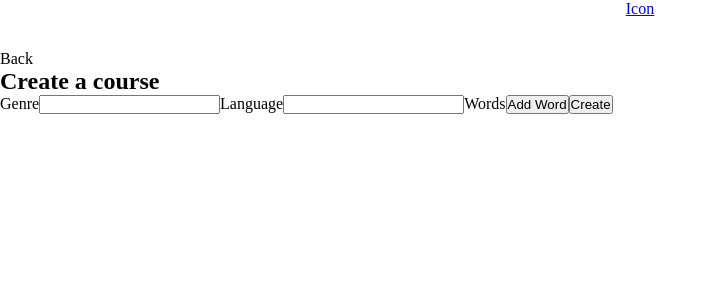
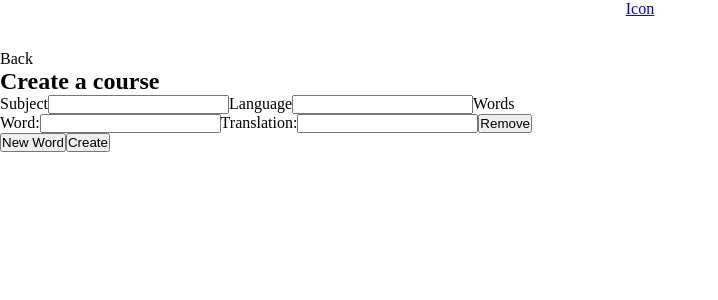
Before and after one commit to Cralcas/react-vocabulary-app, a React (Vite) app: page /create-course in a window 1280 px wide. Shown: the top 300 px of the page, without its empty margins (0-718 px from the left). Built offline with nearby package versions, Linux system fonts and the light colour scheme.

Commit message:
Navigate back to home from create course

```diff
--- a/src/components/CourseTable.tsx
+++ b/src/components/CourseTable.tsx
@@ -8,7 +8,7 @@ export const CourseTable = ({ course }: ICourseTableProps) => {
   return (
     <section>
       <h2>{course.language}</h2>
-      <h3>{course.genre}</h3>
+      <h3>{course.subject}</h3>
       <table>
         <thead>
           <tr>
--- a/src/components/Form.tsx
+++ b/src/components/Form.tsx
@@ -1,9 +1,10 @@
 import { ChangeEvent, FormEvent, useState } from "react";
 import { Course } from "../models/Course";
 import { IWord } from "../models/IWord";
+import { useNavigate } from "react-router-dom";
 
 interface ICourseFormState {
-  genre: string;
+  subject: string;
   language: string;
   words: IWord[];
 }
@@ -14,10 +15,12 @@ interface IFormProps {
 
 export const Form = ({ addCourse }: IFormProps) => {
   const [courseForm, setCourseForm] = useState<ICourseFormState>({
-    genre: "",
+    subject: "",
     language: "",
-    words: [] as IWord[],
+    words: [{ word: "", translation: "" }],
   });
+
+  const navigate = useNavigate();
 
   const handleChange = (e: ChangeEvent<HTMLInputElement>) => {
     const property = e.target.name;
@@ -53,27 +56,29 @@ export const Form = ({ addCourse }: IFormProps) => {
   const handleSubmit = (e: FormEvent) => {
     e.preventDefault();
     const newCourse = new Course(
-      courseForm.genre,
+      courseForm.subject,
       courseForm.language,
       courseForm.words
     );
     addCourse(newCourse);
     setCourseForm({
-      genre: "",
+      subject: "",
       language: "",
       words: [{ word: "", translation: "" }],
     });
+
+    navigate("/");
   };
 
   return (
     <>
       <form onSubmit={handleSubmit}>
-        <label htmlFor="genre">Genre</label>
+        <label htmlFor="gesubjectnre">Subject</label>
         <input
-          id="genre"
+          id="subject"
           type="text"
-          name="genre"
-          value={courseForm.genre}
+          name="subject"
+          value={courseForm.subject}
           onChange={handleChange}
           required
         />
@@ -117,7 +122,7 @@ export const Form = ({ addCourse }: IFormProps) => {
           </div>
         ))}
         <button type="button" onClick={handleAddWord}>
-          Add Word
+          New Word
         </button>
         <button type="submit">Create</button>
       </form>
--- a/src/components/VocabularyTest.tsx
+++ b/src/components/VocabularyTest.tsx
@@ -67,7 +67,7 @@ export const VocabularyTest = ({
 
   return (
     <section>
-      <h3>{course.genre}</h3>
+      <h3>{course.subject}</h3>
       <span>
         Correct words: {course.correctWords}/{course.words.length}
       </span>
--- a/src/hooks/useCourse.tsx
+++ b/src/hooks/useCourse.tsx
@@ -10,7 +10,7 @@ export const useCourse = () => {
   const [courses, setCourses] = useState<Course[]>(getSavedCourses);
 
   const addCourse = (course: Course) => {
-    const newCourse = new Course(course.genre, course.language, course.words);
+    const newCourse = new Course(course.subject, course.language, course.words);
     const updatedCourses = [...courses, newCourse];
     setCourses(updatedCourses);
     localStorage.setItem("courses", JSON.stringify(updatedCourses));
--- a/src/models/Course.ts
+++ b/src/models/Course.ts
@@ -1,11 +1,11 @@
-import {IWord} from "./IWord";
+import { IWord } from "./IWord";
 
 export class Course {
   id: number;
   correctWords: number;
 
   constructor(
-    public genre: string,
+    public subject: string,
     public language: string,
     public words: IWord[]
   ) {
```
